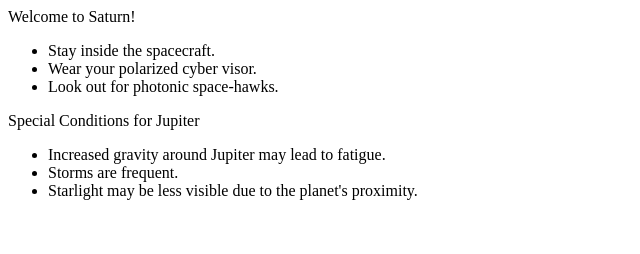
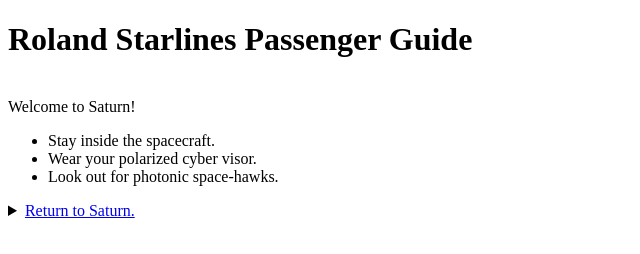
Before and after one commit to sgerpdx/html-01, a plain HTML site: page index.html in a window 1280 px wide. Shown: the whole page, without its empty margins (0-640 px from the left). Drawn offline with Linux system fonts and the light colour scheme.

Commit message:
initial css link

```diff
--- a/index.html
+++ b/index.html
@@ -3,9 +3,16 @@
 <head>
     <meta charset="UTF-8">
     <meta name="viewport" content="width=device-width, initial-scale=1.0">
-    <title>Saturn Tourist's Guide</title>
+    <title id="saturn">Saturn Tourist's Guide</title>
+    <link rel="stylesheet" href="style.css">
+
 </head>
 <body>
+    <header>
+        <h1 class="company-headline">Roland Starlines Passenger Guide</h1>
+    </header>
+    <img src="">
+
     <div>Welcome to Saturn!</div>
     <ul>
         <li>Stay inside the spacecraft.</li>
@@ -13,12 +20,9 @@
         <li>Look out for photonic space-hawks.</li>
     </ul>
 
-    <div>Special Conditions for Jupiter</div>
+    <details>
+        <summary><a href="#saturn">Return to Saturn.</a></summary>
+    </details>
 
-    <ul>
-        <li>Increased gravity around Jupiter may lead to fatigue.</li>
-        <li>Storms are frequent.</li>
-        <li>Starlight may be less visible due to the planet's proximity.</li>
-    </ul>
 </body>
 </html>
```
